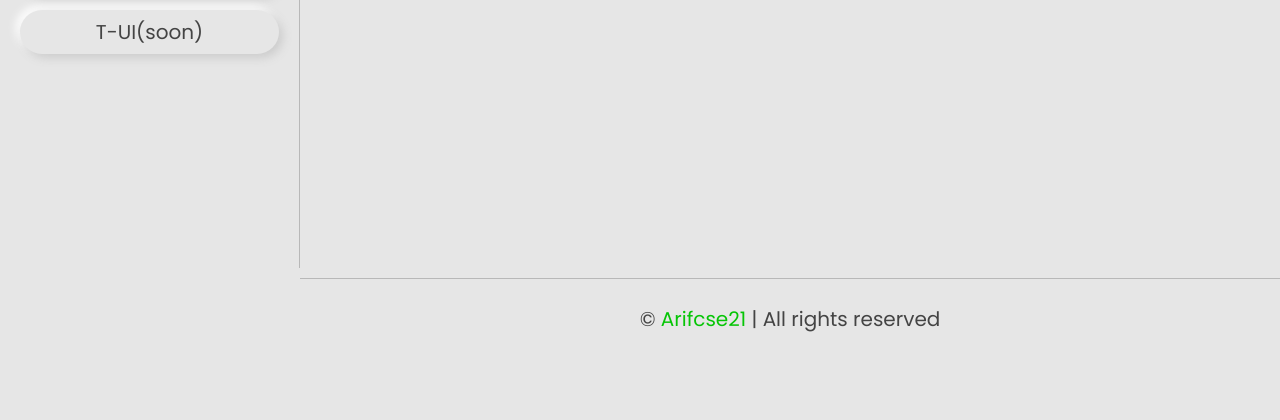
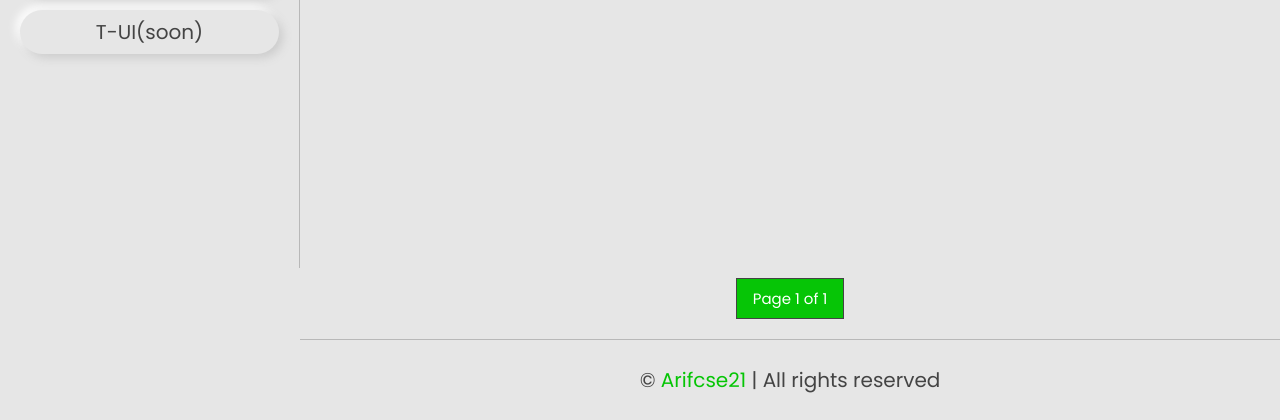
Before and after one commit to Arifcse21/heyarif.com, a Django app: page /blogs/ in a window 1280 px wide. Shown: the part 532-952 px from the top of the page. Before the commit the page ends 864 px from the top, so only its background shows below. Run offline with Django 4.2, Linux system fonts and the light colour scheme; data that the repository does not hold is empty; some libraries are stand-ins or nearby versions.

Commit message:
pagination done

```diff
--- a/blogs/views.py
+++ b/blogs/views.py
@@ -10,6 +10,7 @@ class PostList(generic.ListView):
 
 class PostListAll(generic.ListView):
     queryset = Post.objects.filter(status=1).order_by('-published_at')
+    paginate_by = 2
     template_name = 'blogs/posts_list.html'
 
 class PostDetail(generic.DetailView):
--- a/static/CSS/style.css
+++ b/static/CSS/style.css
@@ -528,3 +556,25 @@ section{
     }
 
 }
+
+ul.pagination {
+    font-size: 1.5rem;
+    display: inline-block;
+    padding: 0.5rem;
+    margin: 0.5rem;
+}
+ul.pagination li {display: inline;}
+ul.pagination li a {
+    color: var(--black);
+    float: left;
+    padding: 8px 16px;
+    text-decoration: none;
+    border: 1px solid var(--black);
+}
+ul.pagination li a.active {
+    background-color: var(--green);
+    color: white;
+    border: 1px solid var(--black);
+}
+ul.pagination li a:hover:not(.active) {background-color: rgb(62, 152, 40);}
+div.center {text-align: center;}
--- a/templates/blogs/posts_list.html
+++ b/templates/blogs/posts_list.html
@@ -16,7 +16,23 @@
         </div>
         {% endfor %}
     </div>
-
 </section>
 
+
+<!-- Pagination Start -->
+<div class="center">
+  <ul class="pagination">
+    {% if page_obj.has_previous %}
+    <li><a href="?page=1">&laquo; First</a></li>
+    <li><a href="?page={{ page_obj.previous_page_number }}">Previous</a></li>
+    {% endif %}
+    <li><a class="active" >Page {{ page_obj.number }} of {{ page_obj.paginator.num_pages }}</a></li>
+    {% if page_obj.has_next %}
+    <li><a href="?page={{ page_obj.next_page_number }}">Next</a></li>
+    <li><a href="?page={{ page_obj.paginator.num_pages }}">Last &raquo;</a></li>
+    {% endif %}
+  </ul>
+</div>
+<!-- Pagination Ends -->
+
 {% endblock blogs %}
--- a/templates/portfolio/base.html
+++ b/templates/portfolio/base.html
@@ -13,6 +13,8 @@
 
     <!-- custom css file link  -->
     <link rel="stylesheet" href="{% static 'CSS/style.css' %}">
+
+
 
 </head>
 <body>
@@ -64,6 +66,5 @@
 
 <!-- custom js file link  -->
 <script src="{% static 'JS/script.js' %}"></script>
-
 </body>
 </html>
```
Also changed, not shown: other parts of static/CSS/style.css (+29 -1 lines), blogs/admin.py (+7 -0 lines), blogs/models.py (+18 -0 lines), templates/blogs/post_detail.html (+11 -3 lines), Media/Uploaded/cap_Python_Kivy_POS_System_Part_3__POS_ScreenPart_9_000541_01.jpg (added), Media/Uploaded/cap_Python_Kivy_POS_System_Part_3__POS_ScreenPart_9_000541_01_CNbBKBV.jpg (added), Media/Uploaded/cap_Python_Kivy_POS_System_Part_3__POS_ScreenPart_9_000541_01_Qc2sSO4.jpg (added), Media/Uploaded/cap_Python_Kivy_POS_System_Part_3__POS_ScreenPart_9_000541_01_aZreXrO.jpg (added), Media/Uploaded/cap_Python_Kivy_POS_System_Part_3__POS_ScreenPart_9_000541_01_plX9be4.jpg (added), Media/Uploaded/cap_Python_Kivy_POS_System_Part_3__POS_ScreenPart_9_000541_01_uONJUbx.jpg (added), Media/Uploaded/openboard-logo_3StCO9p.png (added).
